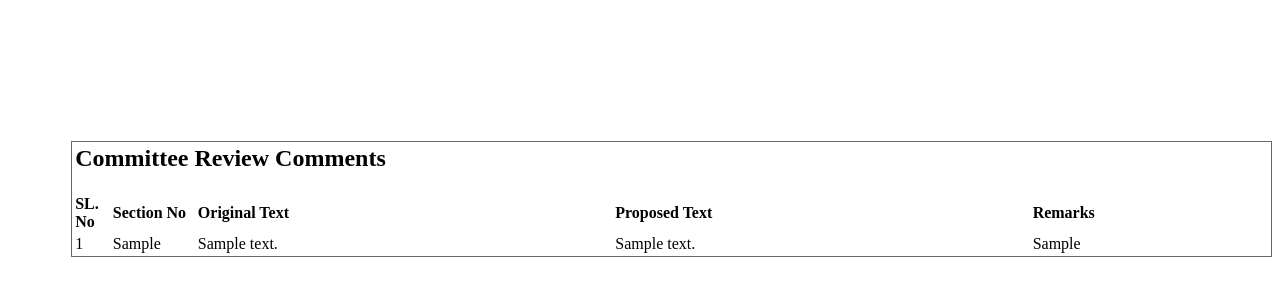
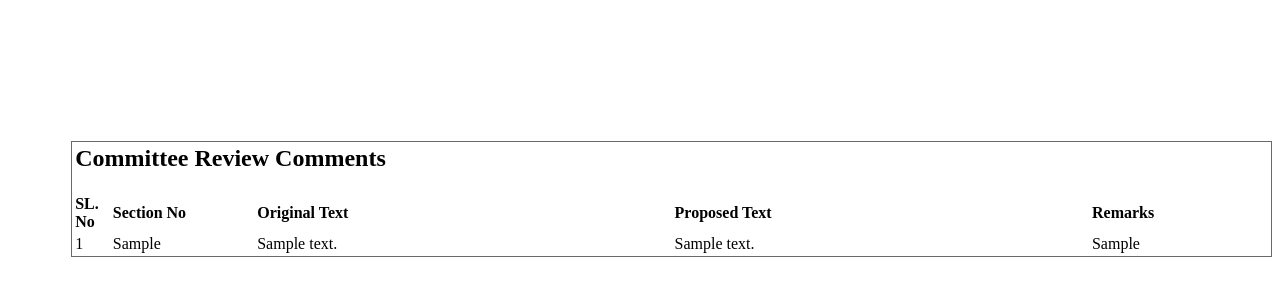
Before and after one commit to tanzrahman/ROMS, a Django app: template templates/document_review/pms_doc_review_complete_report.html in a window 1280 px wide. Shown: the part 3036-3323 px from the top of the page. Run offline with Django 5.2, Linux system fonts and the light colour scheme; tables that the repository leaves empty hold one stand-in row (values such as "Sample post"); the template is opened without the code that fills it: values that come from a table or form of the project are taken from there, most other values are stand-ins (such as "Sample title", 1, 10 or a date in 2020); grey boxes marked "Sample" are stand-in pictures; some web fonts are replaced.

Commit message:
report changed

```diff
--- a/templates/document_review/pms_doc_review_complete_report.html
+++ b/templates/document_review/pms_doc_review_complete_report.html
@@ -359,7 +359,7 @@
                 {% for each in committee_rev_cmnt %}
                     <tr>
                         <td style="width: 3%">{{ forloop.counter }}</td>
-                        <td style="width: 7%">{{ each.section_no|pdf_wrap:10|linebreaks }}</td>
+                        <td style="width: 12%">{{ each.section_no|pdf_wrap:10|linebreaks }}</td>
                         <td style="width: 35%; font-size: 12pt">{{ each.original_text|linebreaks }}</td>
                         <td style="width: 35%; font-size: 12pt">{{ each.proposed_text|linebreaks }}</td>
                         <td style="width: 20%; font-size: 12pt">{{ each.remarks|linebreaks }}</td>
```
